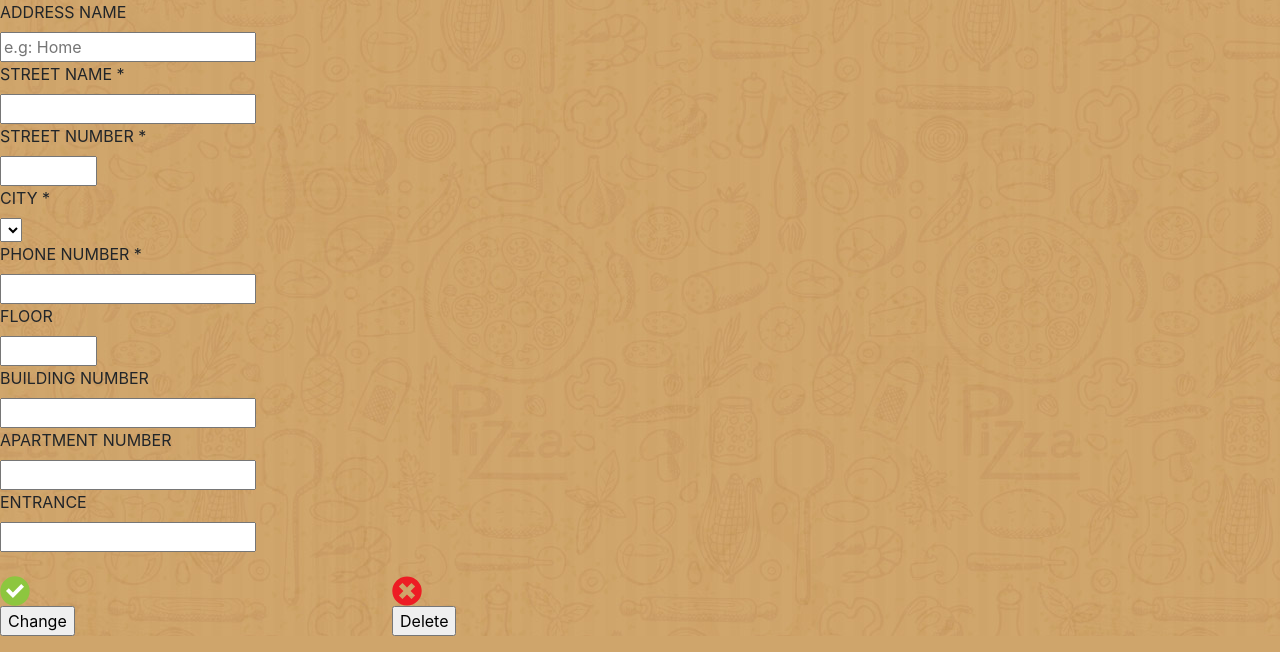
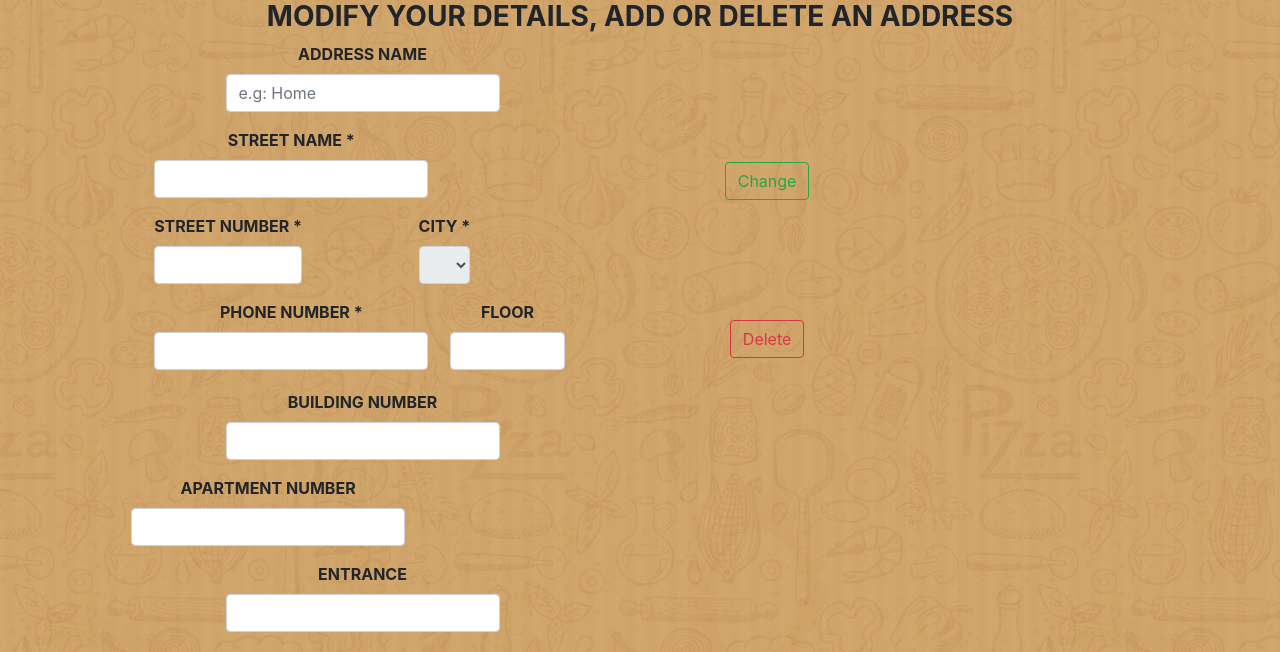
Before and after one commit to elena-rafailova/dominos, a PHP site: the page made by view/addresses_view.php in a window 1280 px wide. Shown: the part 178-830 px from the top of the page. Run offline with PHP 8.4, Linux system fonts and the light colour scheme; the template is opened without the code that fills it, so the values that code supplies are empty; the visitor is signed in with stand-in values (Sample User, id 1); some libraries are stand-ins or nearby versions.

Commit message:
Style to add_address & addresses_view added

```diff
--- a/controller/UserController.php
+++ b/controller/UserController.php
@@ -22,7 +22,6 @@ class UserController
     }
     function register()
     {
-        //include_once "view/register_view.php";
         $userDAO = new UserDAO();
         if (isset($_POST["register"])) {
             if (isset($_POST['first_name']) && isset($_POST['last_name']) && isset($_POST['email'])
@@ -51,7 +50,6 @@ class UserController
 
     function login()
     {
-        //include_once "view/login_view.php";
         $userDAO = new UserDAO();
         if (isset($_POST['login'])) {
             if (isset($_POST['email']) && isset($_POST['password'])) {
--- a/view/addresses_view.php
+++ b/view/addresses_view.php
@@ -3,52 +3,81 @@
 include_once "header.php";
 
 ?>
+<div class="container text-center center" >
+    <h3 class="font-weight-bold text-center">MODIFY YOUR DETAILS, ADD OR DELETE AN ADDRESS</h3>
+    <div id="addresses"  style="margin-right: 5px;float: left;width: 25%;"  >
 
-<div id="addresses" >
+    </div>
+    <div id="address_form_div" style="width: 50%;margin-right: 5px;float: left" >
+        <form id="edit_address" method="post" action="">
+            <div class="col-md-10 mx-auto " >
+                <div class="input-group mb-1">
+                    <div class="form-group mx-auto">
+                        <label class="font-weight-bold">ADDRESS NAME</label>
+                        <input  id="address_name" class="form-control " type="text" name="name" placeholder="e.g: Home" maxlength="40"
+                            value=""/>
+                    </div>
+                    <div class="form-group mr-2 ml-2 ">
+                        <label class="font-weight-bold">STREET NAME *</label>
+                        <input id="street_name" class="form-control " type="text" name="street_name" maxlength="40"
+                            value="" required/>
+                    </div>
+                    <div class="form-group  mr-2 ml-2 ">
+                        <label class="font-weight-bold">STREET NUMBER *</label>
+                        <input id="street_number" class="form-control " type="number" name="street_number" min="0" max="999" value=""
+                            required/>
+                    </div>
+                    <div class="form-group mx-auto">
+                        <label class="font-weight-bold">CITY *</label>
+                        <select name="city" class="form-control " readonly>
+                            <option id="city_select" value=""></option>
+                        </select>
+                    </div>
+                    <div class="form-group mr-2 ml-2 ">
+                        <label class="font-weight-bold">PHONE NUMBER *</label>
+                        <input id="phone_number" class="form-control " type="tel" name="phone_number" minlength="9" maxlength="15"
+                               value="" required/>
+                    </div>
+                    <div class="form-group  mx-auto">
+                        <label class="font-weight-bold">FLOOR</label>
+                        <input id="floor" class="form-control " type="number" name="floor" min="0" max="999" value=""/>
+                    </div>
+                </div>
+            </div>
+            <div class="col-md-11 mx-auto " >
+                <div class="input-group mb-1">
 
-</div>
-<div id="address_form_div" >
-    <form id="edit_address" method="post" action="">
-        <label>ADDRESS NAME</label><br>
-        <input  id="address_name" type="text" name="name" placeholder="e.g: Home" maxlength="40"
-               value=""/><br>
-        <label>STREET NAME *</label><br>
-        <input id="street_name" type="text" name="street_name" maxlength="40"
-               value="" required/><br>
-        <label>STREET NUMBER *</label><br>
-        <input id="street_number" type="number" name="street_number" min="0" max="999" value=""
-               required/><br>
-        <label>CITY *</label><br>
-        <select name="city" readonly>
-            <option id="city_select" value=""></option>
-        </select><br>
-        <label>PHONE NUMBER *</label><br>
-        <input id="phone_number" type="tel" name="phone_number" minlength="9" maxlength="15"
-               value="" required/><br>
-        <label>FLOOR</label><br>
-        <input id="floor" type="number" name="floor" min="0" max="999" value=""/><br>
-        <label>BUILDING NUMBER</label><br>
-        <input id="building_number" type="text" name="building_number" maxlength="6"
-               value=""/><br>
-        <label>APARTMENT NUMBER</label><br>
-        <input id="apartment_number" type="text" name="apartment_number" maxlength="6" value=""/><br>
-        <label>ENTRANCE</label><br>
-        <input id="entrance" type="text" name="entrance" maxlength="6" value=""/><br><br>
-        <input id="address_id" type="hidden" name="id" value=""/>
-        <div id="change" style="float: left ;width: 30%; margin-right: 8px;">
-            <img src="uploads/green_check.svg" width="30px" height="30px" alt="Change"/><br>
-            <input type="submit" onclick="submitForm('index.php?target=address&action=change')"
-                   value="Change"
-                   name="change">
+                    <div class="form-group mx-auto">
+                        <label class="font-weight-bold">BUILDING NUMBER</label>
+                        <input id="building_number" class="form-control " type="text" name="building_number" maxlength="6"
+                               value=""/>
+                    </div>
+                    <div class="form-group ml-2 mr-2">
+                        <label class="font-weight-bold">APARTMENT NUMBER</label>
+                        <input id="apartment_number" class="form-control " type="text" name="apartment_number" maxlength="6" value=""/>
+                    </div>
+                    <div class="form-group mx-auto">
+                        <label class="font-weight-bold">ENTRANCE</label>
+                        <input id="entrance" class="form-control" type="text" name="entrance" maxlength="6" value=""/>
+                    </div>
+                        <input id="address_id" type="hidden" name="id" value=""/>
+                </div>
+            </div>
+    </div>
+        <div class="text-center col-xs-12 col-md-7 " style="float: left;width: 22%">
+            <div id="change" class="col-md-12 " style="margin-bottom: 120px;margin-top: 120px" >
+                <input type="submit" class="btn btn-outline-success" onclick="submitForm('index.php?target=address&action=change')"
+                       value="Change" name="change">
+            </div>
+            <div id="delete"class="col-md-12 " style="margin-bottom: 120px">
+                <input type="submit" class="btn btn-outline-danger" onclick="submitForm('index.php?target=address&action=delete')"
+                       value="Delete" name="delete">
+            </div>
         </div>
-        <div id="delete" style="float: left; width: 30%;">
-            <img src="uploads/delete_cross.svg" width="30px" height="30px" alt="Delete"/><br>
-            <input type="submit" onclick="submitForm('index.php?target=address&action=delete')"
-                   value="Delete"
-                   name="delete">
-        </div>
+
     </form>
 </div>
+
     <script>viewAddresses();</script>
 <script type="text/javascript">
     function submitForm(action) {
--- a/view/js/addresses.js
+++ b/view/js/addresses.js
@@ -9,28 +9,26 @@ function viewAddresses() {
             var addresses = this.responseText;
             addresses = JSON.parse(addresses);
 
-            var h4 = document.createElement("h4");
-            h4.innerHTML = "MODIFY YOUR DETAILS, ADD OR DELETE AN ADDRESS";
-            h4.setAttribute("class", "cart-title text-uppercase");
-            addresses_body.appendChild(h4);
+            var my_addresses = document.createElement("div");
 
-            var my_addresses = document.createElement("div");
-            my_addresses.style.cssFloat = 'left';
-            my_addresses.style.marginRight = "35px";
 
-            var title = document.createElement("span");
-            title.innerHTML = "My addresses";
-            my_addresses.appendChild(title);
+            var p = document.createElement("p");
+            p.innerHTML = "My addresses";
+            p.setAttribute("class", "font-weight-bold text-center");
+            my_addresses.appendChild(p);
 
             var ul = document.createElement("ul");
+            ul.setAttribute("class", "list-group");
 
             if (addresses === false) {
                 var li = document.createElement("li");
+                li.setAttribute("class", "list-group-item list-group-item-action w-55 p-1 ");
                 li.innerHTML = "You've no addresses yet. <br> Please add new address.";
                 ul.appendChild(li);
             } else {
                 for (var key in addresses) {
                     var li1 = document.createElement("li");
+                    li1.setAttribute("class", "list-group-item list-group-item-action w-55 p-1");
                     var a = document.createElement("a");
                     a.href = 'index.php?target=address&action=show&id=' + addresses[key].id;
                     a.innerHTML = addresses[key].name;
@@ -40,26 +38,26 @@ function viewAddresses() {
             }
             my_addresses.appendChild(ul);
 
-            var span = document.createElement("span");
-            span.innerHTML = "Add a new address <br>";
 
-            var add_address = document.createElement("img");
-            add_address.src = "uploads/add_cross.svg";
-            add_address.style.width = "25px";
+            var add_address = document.createElement("button");
+            add_address.setAttribute("class", "btn" );
             add_address.onclick = function () {
                 location.href = 'index.php?target=address&action=add';
             };
-            add_address.setAttribute("class", "icons");
-            span.appendChild(add_address);
+            var i= document.createElement("i");
+            i.setAttribute("class","fas fa-plus");
+            var span = document.createElement("span");
+            span.innerHTML = "  Add a new address <br>";
+            span.setAttribute("class", "font-weight-bold text-center")
 
-            my_addresses.appendChild(span);
+           add_address.appendChild(i);
+            i.appendChild(span);
+
+
+
 
             addresses_body.appendChild(my_addresses);
-
-            var address_form_div = document.getElementById("address_form_div");
-            address_form_div.style.cssFloat = 'left';
-            address_form_div.style.width = "300px";
-            address_form_div.style.backgroundColor = "lilac";
+            addresses_body.appendChild(add_address);
 
             var url = window.location.search.substr(1);
             url = url.split("&");
```
Also changed, not shown: view/add_address_view.php (+52 -24 lines), view/edit_view.php (+25 -25 lines), view/login_view.php (deleted, +0 -81 lines), view/register_view.php (deleted, +0 -32 lines).
